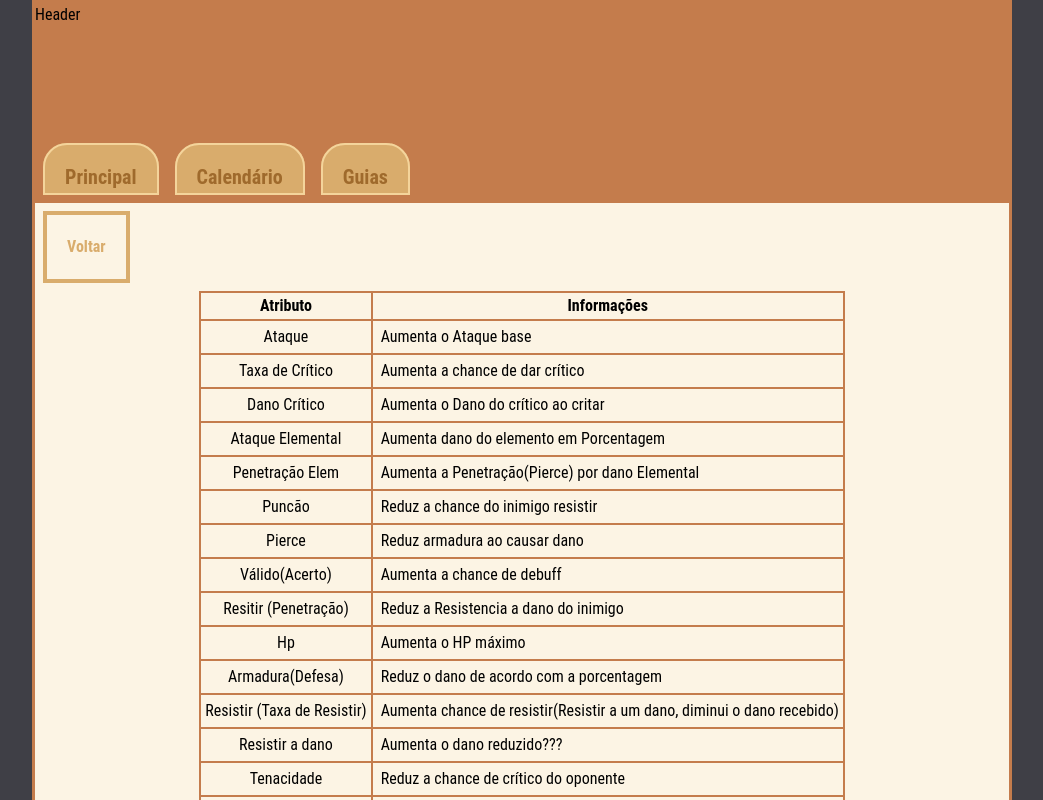
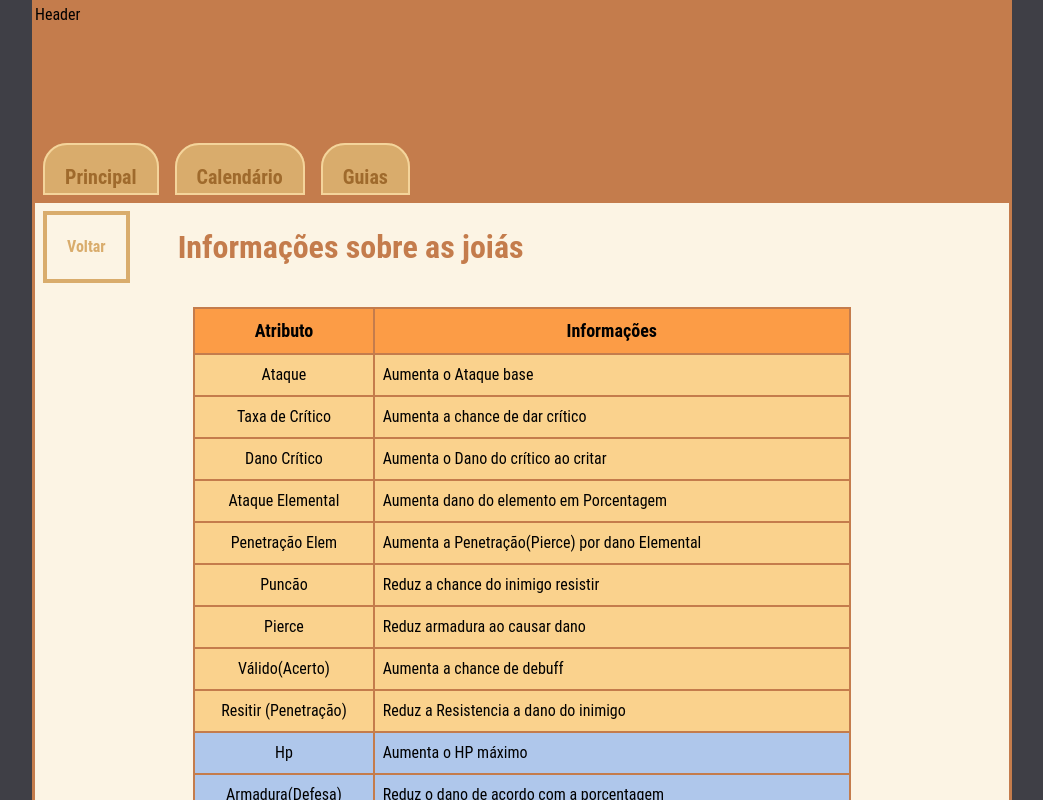
Before and after one commit to Romenildo/ddtank-info, a Next.js app: page /guides/jewel in a window 1280 px wide. Shown: the top 800 px of the page, without its empty margins (118-1161 px from the left). Built offline with nearby package versions, Linux system fonts and the light colour scheme.

Commit message:
chore: estilização d pagina de informações de joias

```diff
--- a/app/(pages)/guides/jewel/page.tsx
+++ b/app/(pages)/guides/jewel/page.tsx
@@ -12,22 +12,30 @@ interface JewelProps {
 const Jewel = (props: JewelProps) =>{
     return (
         <Content>
-            <Link href="/guides">
-                <ItemButton label="Voltar" className="p-5 m-2 "/>
-            </Link>
+            <div className="flex items-center w-full gap-10">
+                <Link href="/guides">
+                    <ItemButton label="Voltar" className="p-5 m-2 "/>
+                </Link>
+                <h1 className="text-ddFirst text-[2rem] font-bold">Informações sobre as joiás</h1>
+            </div>
+
             <div className="flex flex-col items-center">
-                <table className="border-collapse  border-2 border-ddFirst">
+                <table className="border-collapse  border-2 border-ddFirst m-4">
                     <thead>
-                        <tr>
-                            <th className="border-2 border-ddFirst" >Atributo</th>
-                            <th className="border-2 border-ddFirst">Informações</th>
+                        <tr className="bg-ddactive">
+                            <th className="border-2 border-ddFirst p-2 text-lg" >Atributo</th>
+                            <th className="border-2 border-ddFirst p-2 text-lg">Informações</th>
                         </tr>
                     </thead>
                     <tbody>
                         {jewelInfos.map((item)=>(
-                            <tr key={item.id}>
-                                <td className="border-2 border-ddFirst p-1 text-center">{item.name}</td>
-                                <td className="border-2 border-ddFirst p-1 pl-2">{item.info}</td>
+                            <tr key={item.id} className={`bg-opacity-40
+                                                        ${item.type === "attack" && "bg-[#f59e0b]"}
+                                                        ${item.type === "defense" && "bg-[#3b82f6]"}
+                                                        ${item.type === "special" && "bg-[#a21caf]"} `}
+                            >
+                                <td className="border-2 border-ddFirst p-2 text-center">{item.name}</td>
+                                <td className="border-2 border-ddFirst p-2 pl-2">{item.info}</td>
                             </tr>
                         ))}
                     </tbody>
```
